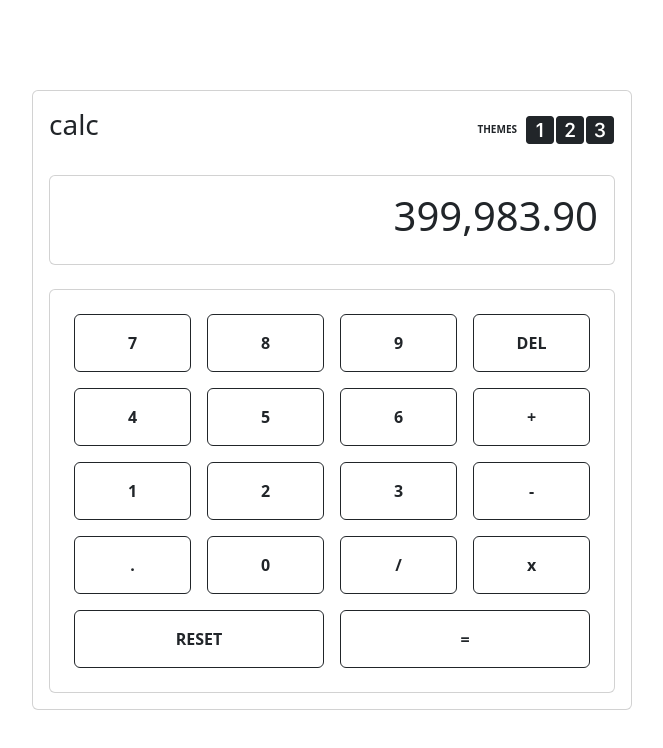
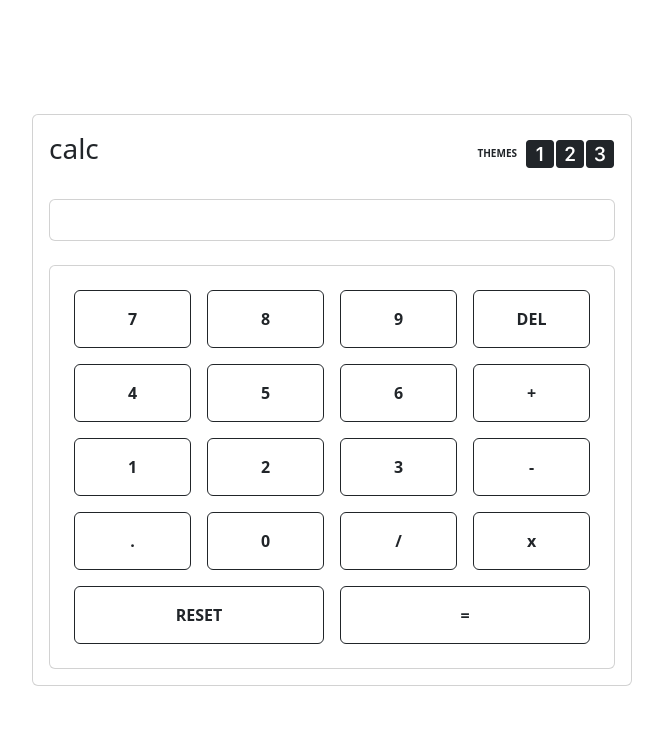
Before and after one commit to abdalsimam1-sketch/calculator, a React (Vite) app: page / in a window 1280 px wide. Shown: the top 748 px of the page, without its empty margins (308-971 px from the left). Built offline with nearby package versions, Linux system fonts and the light colour scheme.

Commit message:
display clicked button in I/O section

```diff
--- a/src/pages/Home.tsx
+++ b/src/pages/Home.tsx
@@ -1,7 +1,25 @@
+import { useState } from "react";
 import { keys } from "../data/keysData";
 import { bottomKeys } from "../data/keysData";
 
 export const Home = () => {
+  const [first, setFirst] = useState("");
+  const [operator, setOperator] = useState("");
+  const [second, setSecond] = useState("");
+  const display = (value: string, type: string) => {
+    if (type === "number") {
+      if (operator === "") {
+        setFirst((current) => current + value);
+      }
+      if (operator.length > 0) {
+        setSecond((current) => current + value);
+      }
+    }
+    if (type === "operator") {
+      setOperator(value);
+    }
+  };
+
   return (
     <main
       className=" d-flex justify-content-center align-items-center"
@@ -22,19 +40,28 @@ export const Home = () => {
           </div>
         </section>
         <section className="input-section card p-3 d-flex">
-          <h1 className="align-self-end">399,983.90</h1>
+          <h1 className="align-self-end">
+            {first}
+            {operator}
+            {second}
+          </h1>
         </section>
         <section className="buttons-section card p-4">
           <div className="row g-3">
             {keys.map((button) => (
-              <div className="col-3">
-                <button className="btn btn-outline-dark mx-auto w-100 p-3 fw-bold text-nowrap">
+              <div className="col-3" key={button.key}>
+                <button
+                  className="btn btn-outline-dark mx-auto w-100 p-3 fw-bold text-nowrap"
+                  onClick={() => {
+                    display(button.value, button.type);
+                  }}
+                >
                   {button.value}
                 </button>
               </div>
             ))}
             {bottomKeys.map((item) => (
-              <div className="col-6">
+              <div className="col-6" key={item.key}>
                 <button className="w-100 btn btn-outline-dark p-3 fw-bold">
                   {item.value}
                 </button>
```
